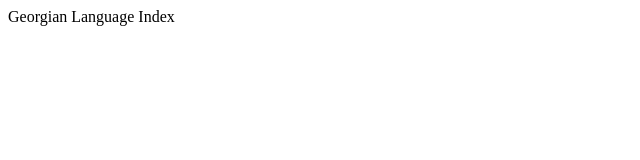
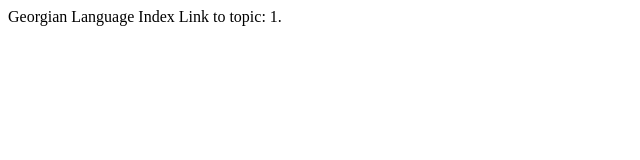
Before and after one commit to uccllt/uccllt.github.io, a plain HTML site: page Georgian/index.html in a window 1280 px wide. Shown: the whole page, without its empty margins (0-640 px from the left). Drawn offline with Linux system fonts and the light colour scheme.

```diff
--- a/Georgian/index.html
+++ b/Georgian/index.html
@@ -4,5 +4,7 @@
 </head>
 <body>
 Georgian Language Index
+Link to topic:
+1.
 </body>
 </html>
```
